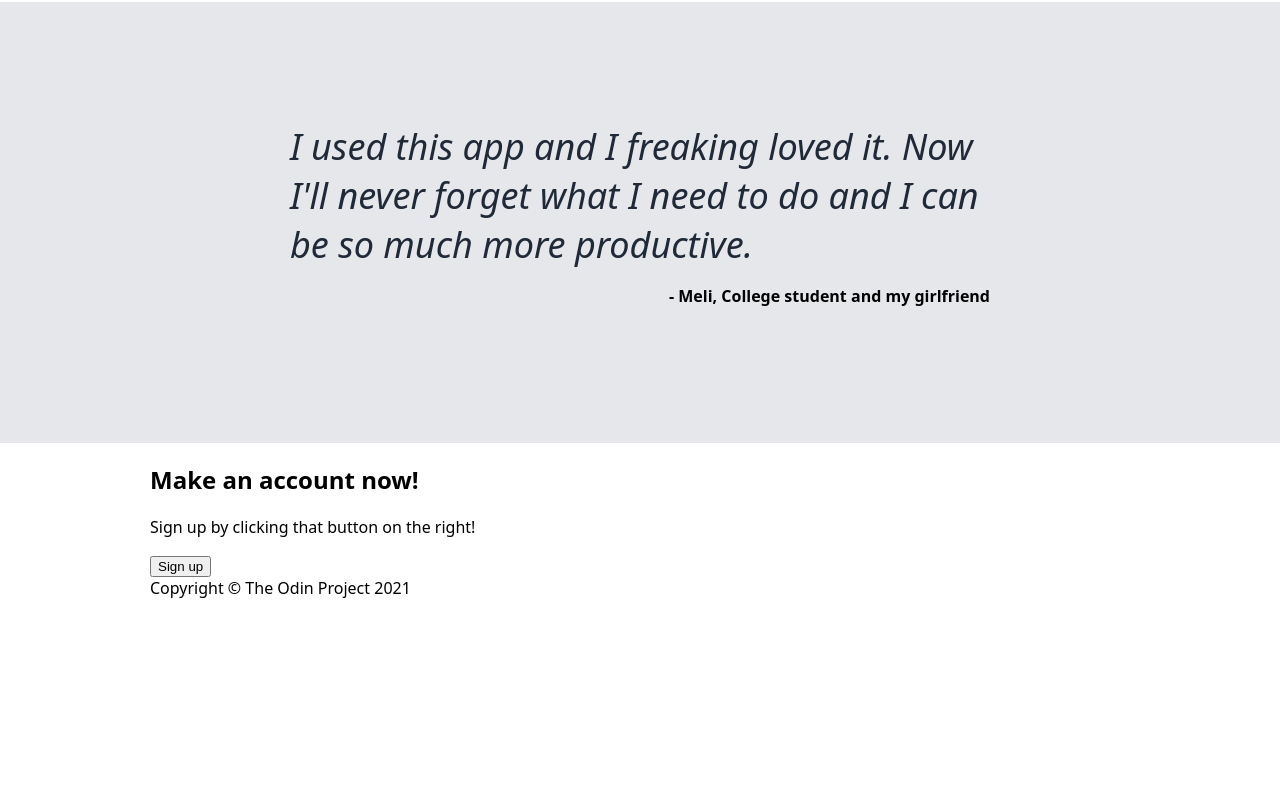
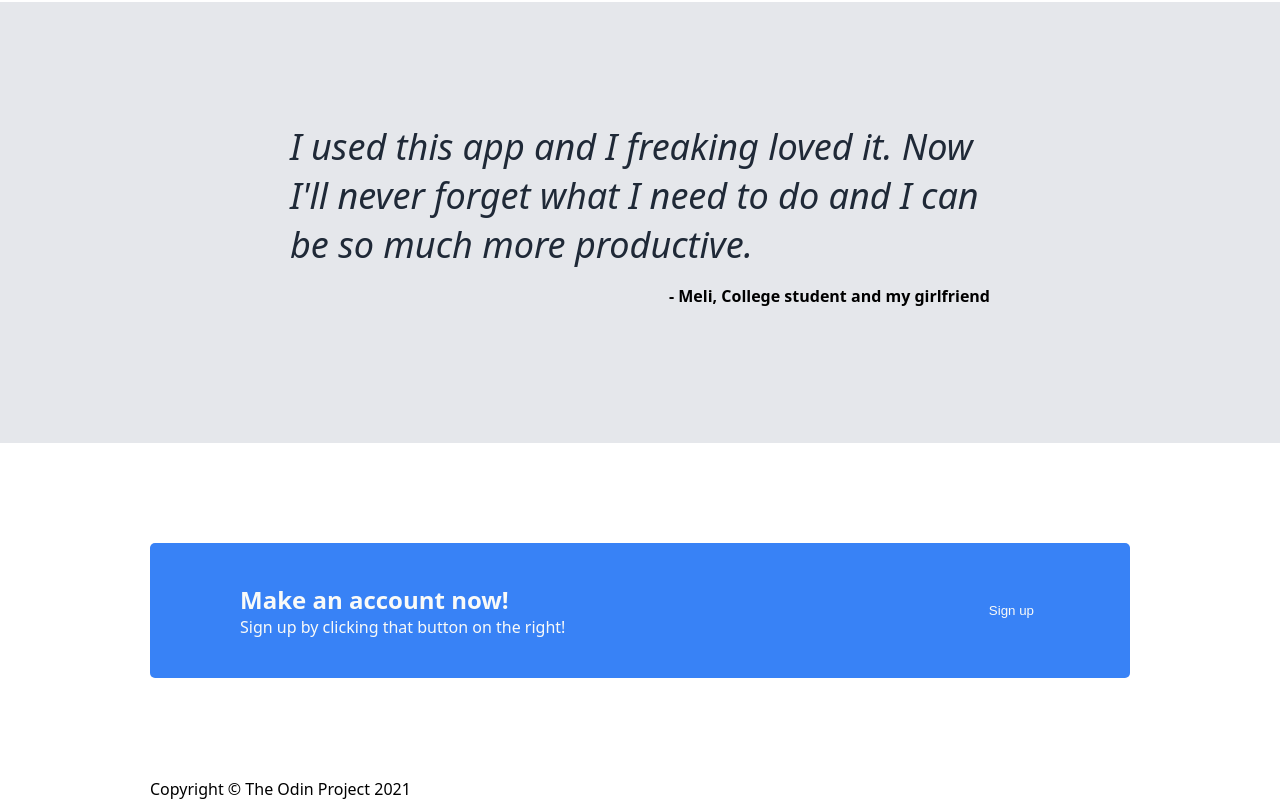
Before and after one commit to allx-g/odin-landing-page, a plain HTML site: page index.html in a window 1280 px wide. Shown: the part 978-1778 px from the top of the page. Before the commit the page ends 1577 px from the top, so only its background shows below. Drawn offline with Linux system fonts and the light colour scheme.

Commit message:
Style call-to-action

```diff
--- a/style.css
+++ b/style.css
@@ -7,7 +7,6 @@ body {
 }
 
 body > * {
-    min-width: 300px;
     padding: 0 150px;
 
 }
@@ -142,3 +141,26 @@ body > * {
     flex: none;
     align-self: flex-end;
 }
+
+.container {
+    background-color: #3882f6;
+    color: #f9faf8;
+    padding: 40px 90px;
+    margin: 100px 0;
+    display: flex;
+    justify-content: space-between;
+    align-items: center;
+    border-radius: 5px;
+}
+
+.container h2,
+.container p {
+    margin: 0;
+    padding: 0;
+}
+
+.container button {
+    border: none;
+    color: #f9faf8;
+    background-color: #3882f6;
+}
```
